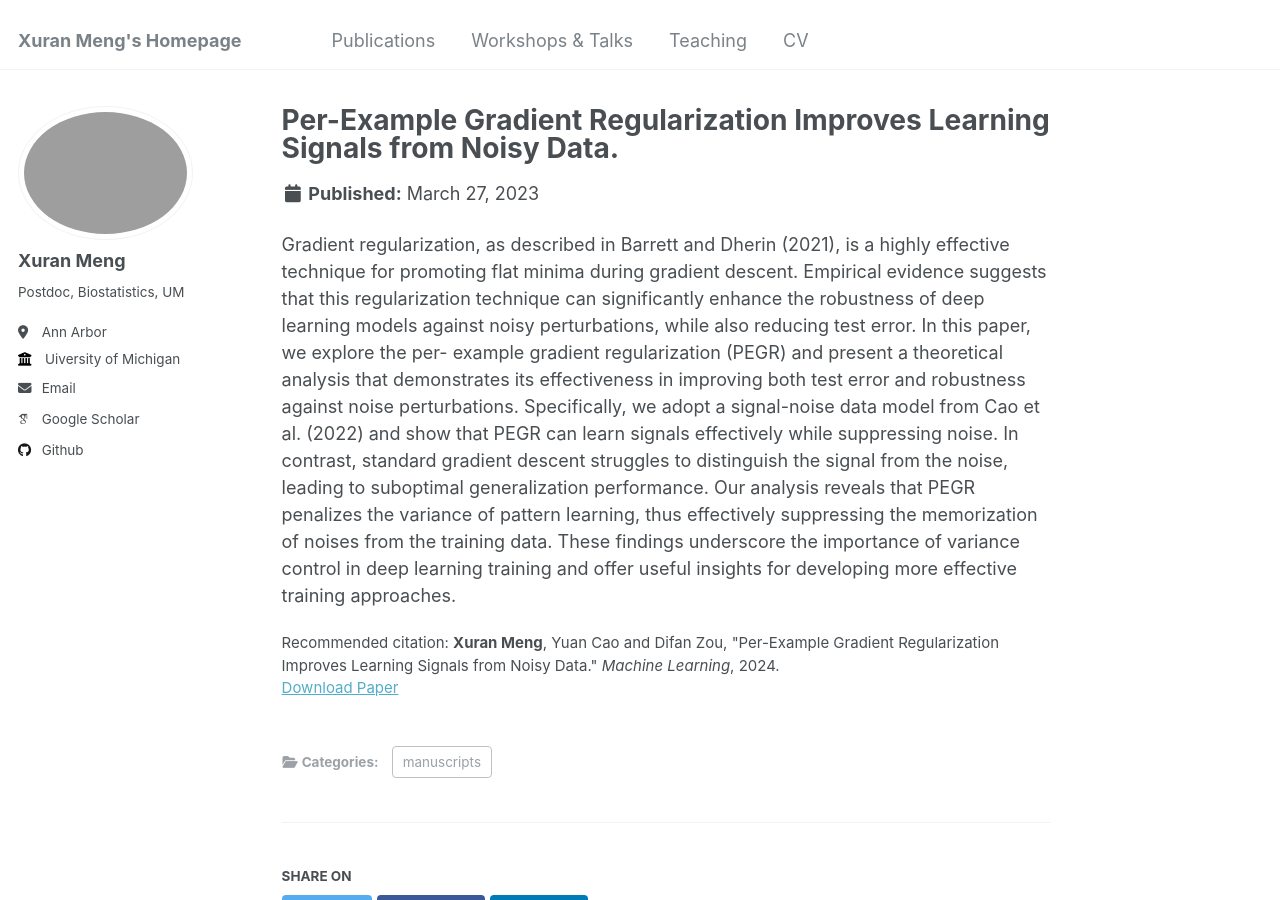
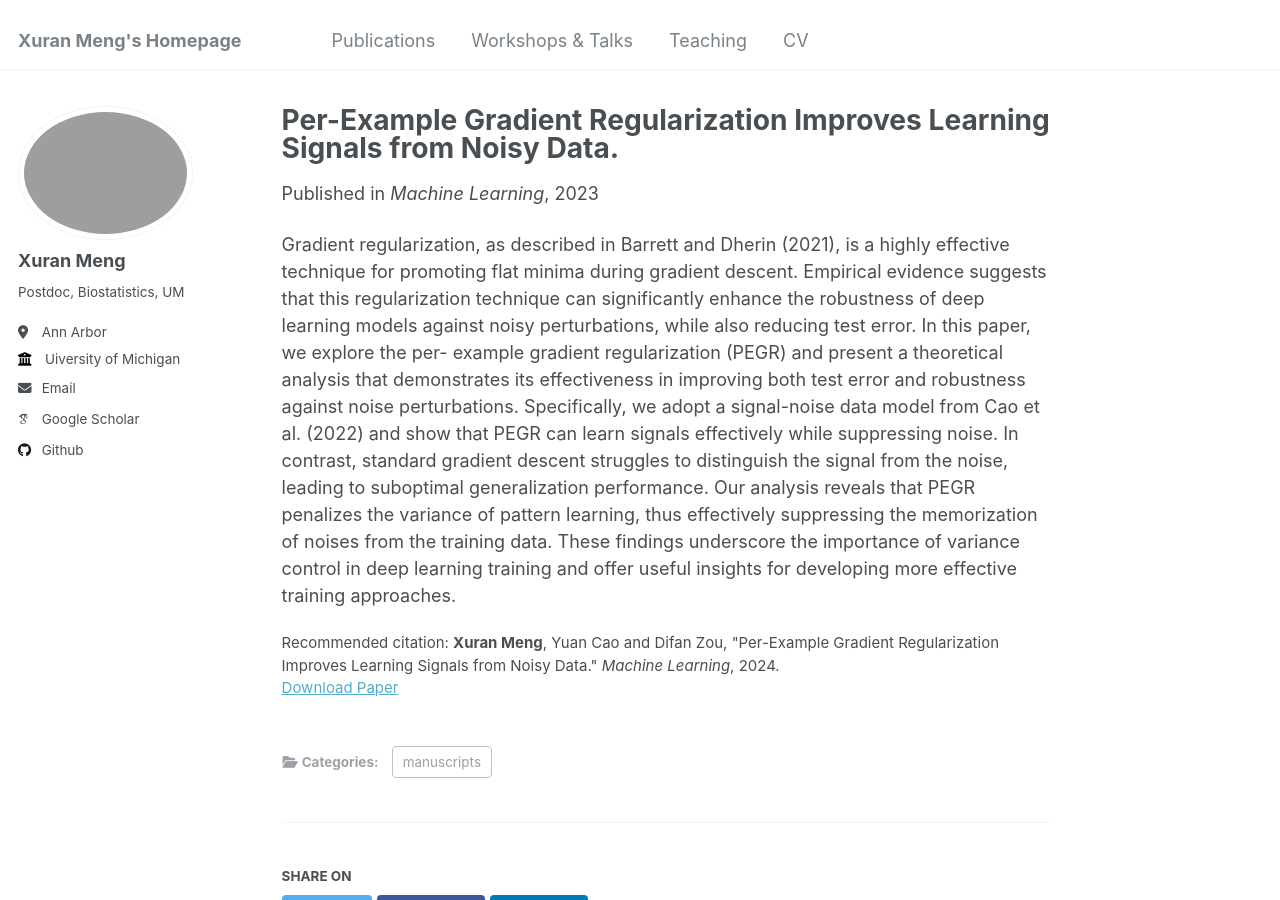
Before and after one commit to XuranMeng/XuranMeng.github.io, a Jekyll site: the page built from _publications/gradientdescent.md, in a window 1280 px wide and 900 px high. Built offline with Jekyll 4.4.1, drawn with Linux system fonts in a browser that asks for light colours; some web fonts are replaced.

Commit message:
Update gradientdescent.md

```diff
--- a/_publications/gradientdescent.md
+++ b/_publications/gradientdescent.md
@@ -5,7 +5,7 @@ category: manuscripts
 permalink: /publication/gradientdescent
 excerpt: 'Machine Learning'
 date: 2023-03-27
-#venue: 'Arxiv'
+venue: 'Machine Learning'
 #slidesurl: 'http://academicpages.github.io/files/slides2.pdf'
 paperurl: 'https://arxiv.org/pdf/2303.17940'
 citation: '<b>Xuran Meng</b>, Yuan Cao and Difan Zou, &quot;Per-Example Gradient Regularization Improves Learning Signals from Noisy Data.&quot; <i>Machine Learning</i>, 2024.'
```
